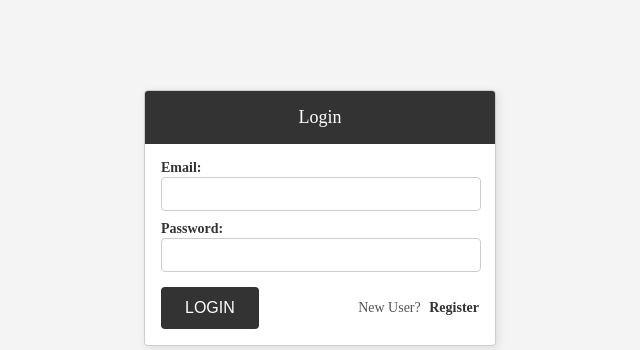
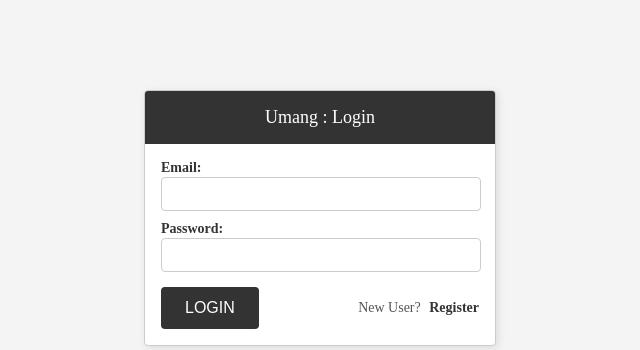
Before and after one commit to Umangbhojani/auth1.0, a PHP site: page / in a window 1280 px wide. Shown: the part 182-532 px from the top of the page, without its empty margins (320-960 px from the left). Run offline with PHP 8.4, Linux system fonts and the light colour scheme.

Commit message:
removed heading and updated with new line

```diff
--- a/index.php
+++ b/index.php
@@ -120,7 +120,7 @@
 
 <div class="card">
   <div class="card-header">
-    <div class="text-header">Login</div>
+    <div class="text-header">Umang : Login</div>
   </div>
   <div class="card-body">
     <form action="" method="POST">
```
